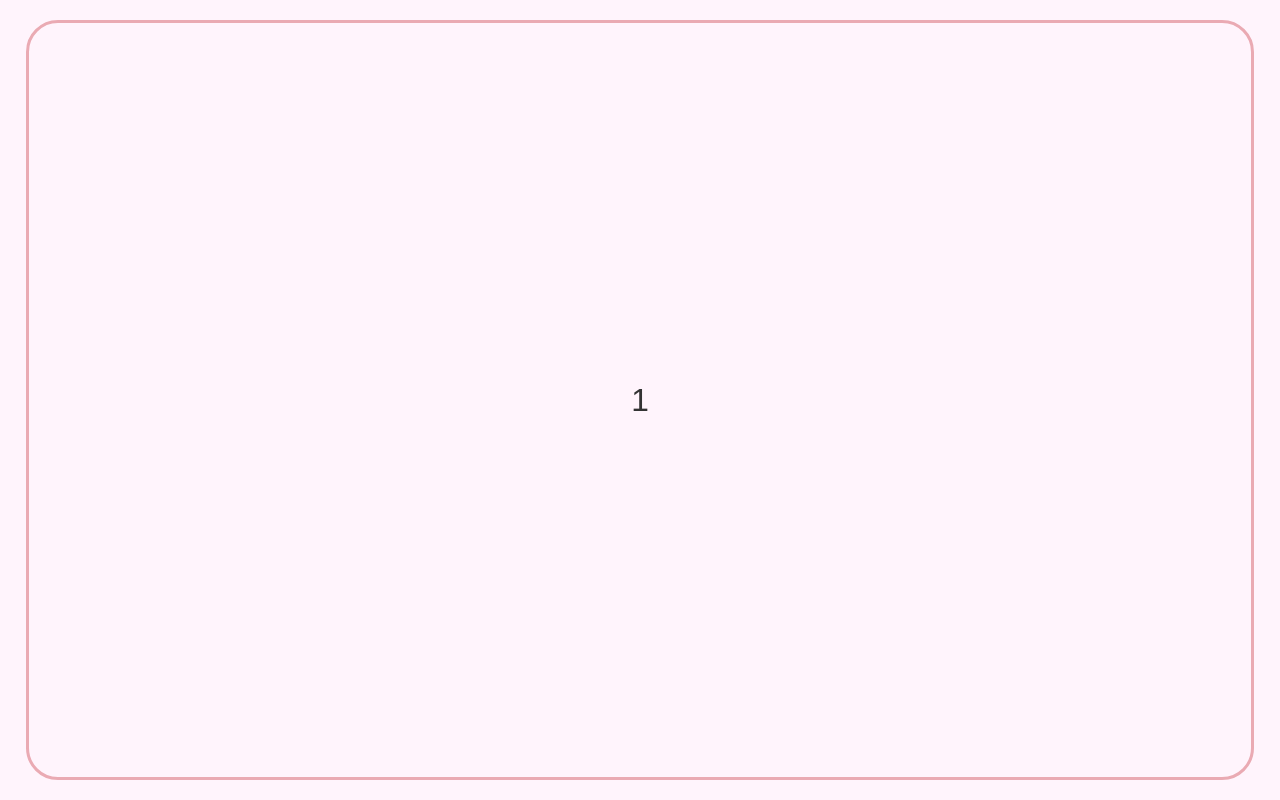
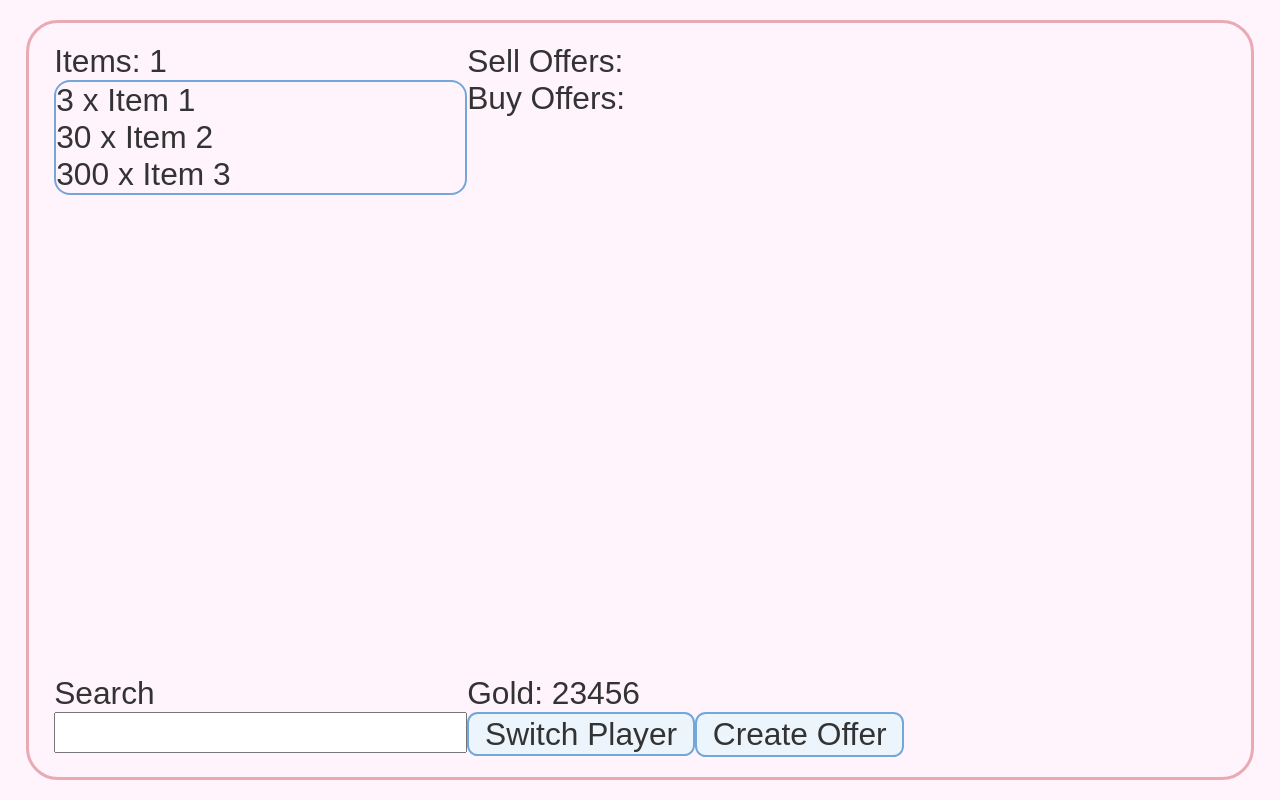
Before and after one commit to marcelluscaio/game-marketplace, a Next.js app: page /marketplace/1 in a window 1280 px wide. Built offline with nearby package versions, Linux system fonts and the light colour scheme; a web font is replaced by a local one.

Commit message:
feat: creating markup, and abstracting some styles

```diff
--- a/src/View/components/Button/styles.module.css
+++ b/src/View/components/Button/styles.module.css
@@ -1,7 +1,7 @@
 .button {
 	padding: 0.065em 0.5em;
 	border: var(--border-width--medium) solid var(--secondary700);
-	border-radius: 0.25em;
+	border-radius: var(--border-radius--small);
 
 	background-color: var(--secondary100);
 
--- a/src/View/components/Frame/styles.module.css
+++ b/src/View/components/Frame/styles.module.css
@@ -8,7 +8,7 @@
 .frame {
 	display: grid;
 	place-items: center;
-	padding: 2vh 2vw;
+	padding: var(--padding-block) var(--padding-inline);
 	border: var(--border-width--large) solid var(--primary);
-	border-radius: 2.5vw;
+	border-radius: var(--border-radius--large);
 }
--- a/src/app/(routes)/marketplace/[id]/page.tsx
+++ b/src/app/(routes)/marketplace/[id]/page.tsx
@@ -1,14 +1,61 @@
+import buttonStyles from "@/View/components/Button/styles.module.css";
+import styles from "./styles.module.css";
+import Link from "next/link";
+import { Button } from "@/View/components/Button";
+
 type Props = {
 	params: {
 		id: number;
 	};
 };
 
+const ITEMS = [
+	{ quantity: 3, name: "Item 1" },
+	{ quantity: 30, name: "Item 2" },
+	{ quantity: 300, name: "Item 3" },
+];
+
+const GOLD = 23456;
+
 export default async function Marketplace({ params: { id } }: Props) {
 	return (
-		<main>
-			<h1 className={"visually-hidden"}>Marketplace</h1>
-			<div>{id}</div>
+		<main className={styles.container}>
+			<h1 className="visually-hidden">Marketplace</h1>
+			<section>
+				<h2>Items: {id}</h2>
+				<ul className={styles.itemList}>
+					{ITEMS.map((item) => (
+						<li key={item.name}>
+							{item.quantity} x {item.name}
+						</li>
+					))}
+				</ul>
+			</section>
+			<section>
+				<div>
+					<h2>Sell Offers:</h2>
+				</div>
+				<div>
+					<h2>Buy Offers:</h2>
+				</div>
+			</section>
+			<section>
+				<h2>Search</h2>
+				<form>
+					<input type="text" />
+				</form>
+			</section>
+			<section>
+				<h2 className="visually-hidden">Footer</h2>
+				<p>Gold: {GOLD}</p>
+				<Link
+					href="/"
+					className={buttonStyles.button}
+				>
+					Switch Player
+				</Link>
+				<Button text="Create Offer" />
+			</section>
 		</main>
 	);
 }
--- /dev/null
+++ b/src/app/(routes)/marketplace/[id]/styles.module.css
@@ -0,0 +1,12 @@
+.container {
+	display: grid;
+	grid-template-columns: auto 1fr;
+	grid-template-rows: 1fr auto auto;
+	justify-self: stretch;
+	align-self: stretch;
+}
+
+.itemList {
+	border: var(--border-width--medium) solid var(--secondary700);
+	border-radius: var(--border-radius--medium);
+}
--- a/src/app/styles/global.css
+++ b/src/app/styles/global.css
@@ -13,8 +13,3 @@ body {
 	clip-path: inset(50%);
 	white-space: nowrap;
 }
-
-.button {
-	color: #000000;
-	background-color: #ffffff;
-}
--- a/src/app/styles/reset.css
+++ b/src/app/styles/reset.css
@@ -81,8 +81,8 @@ ul {
 	list-style: none;
 }
 
-@media (prefers-color-scheme: dark) {
+/* @media (prefers-color-scheme: dark) {
 	html {
 		color-scheme: dark;
 	}
-}
+} */
--- a/src/app/styles/theme.css
+++ b/src/app/styles/theme.css
@@ -18,6 +18,10 @@
 
 	--border-width--large: 3px;
 	--border-width--medium: 2px;
+
+	--border-radius--large: 2.5vw;
+	--border-radius--medium: calc(var(--border-radius--large) / 2);
+	--border-radius--small: calc(var(--border-radius--large) / 3);
 }
 
 /* @media (prefers-color-scheme: dark) {
```
Also changed, not shown: 1 other file (tests, documents, lock files or other folders).
